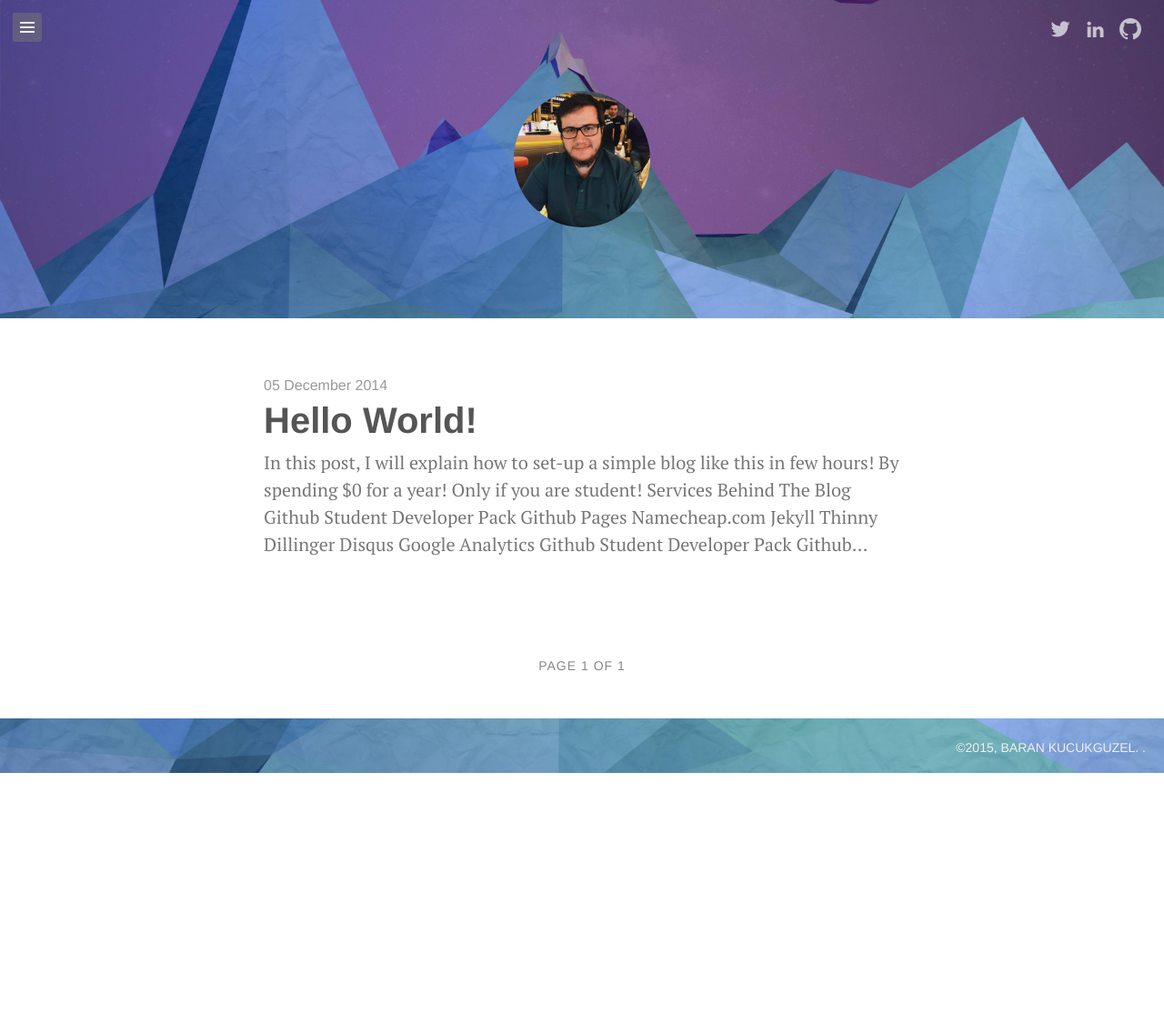
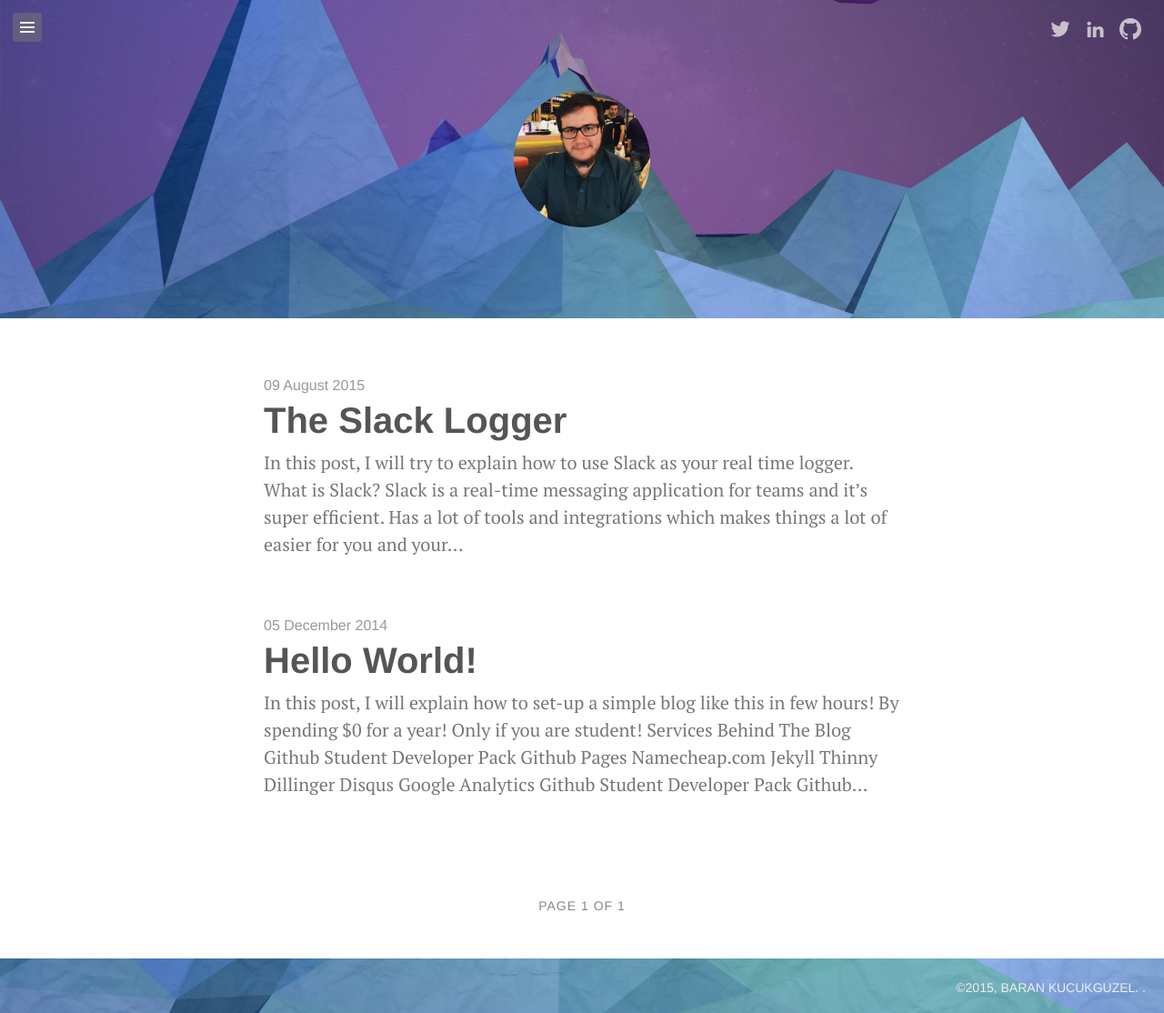
Before and after one commit to bariyu/bariyu.github.io, a Jekyll site: the page built from index.html, in a window 1280 px wide. Shown: the whole page at 91% size. Built offline with Jekyll 4.4.1, drawn with Linux system fonts in a browser that asks for light colours; Markdown is read by kramdown in place of the engine named in the settings; the list of posts is cut into pages by our own code; before the commit the page ends 900 px from its top, so only the background shows below that; some of the changed lines change nothing that is shown.

Commit message:
the slack logger post

````diff
--- a/_layouts/post.html
+++ b/_layouts/post.html
@@ -28,7 +28,7 @@ article: true
 </div>
 
 <!-- Disqus --!>
-<div id="disqus_thread"></div>
+<div id="disqus_thread" style="padding:20px;"></div>
     <script type="text/javascript">
         /* * * CONFIGURATION VARIABLES: EDIT BEFORE PASTING INTO YOUR WEBPAGE * * */
         var disqus_shortname = 'bkucukguzel'; // required: replace example with your forum shortname
--- /dev/null
+++ b/_posts/2015-08-09-the-slack-logger.md
@@ -0,0 +1,49 @@
+---
+layout: post
+title: "The Slack Logger"
+quote: Catch your bugs real time.
+image: /assets/images/slack.png
+video: false
+dark: true
+---
+In this post, I will try to explain how to use <a href="https://slack.com/" target="_blank"><b>Slack</b></a> as your real time logger.
+
+##What is Slack?
+Slack is a real-time messaging application for teams and it's super efficient. Has a lot of tools and integrations which makes things a lot of easier for you and your team.
+
+##Why use Slack as your logger?
+If you are building a web server it's very important that you should log a lot things make sure everything works fine. But how often you check your logs? Is it very easy to connect to the production server get logs and look into them? If you like to code on the production server a lot and broke a lot stuff like me, knowing these bugs real-time will help you a lot. When you start using slack as your logger you will face the errors every time and probably you are gonna fix them as soon as possible.
+
+##How to use Slack as your logger?
+Slack offers a very cool <a href="https://api.slack.com/" target="blank"><b>API</b></a> so that everyone can build their own bots easily. There are already a lot Slack integrations that you can use <a href="https://slack.com/integrations" target="_blank"><b>here</b></a>. Now I am gonna talk about building your own Slack bot. What we need to here is to get a good Slack client library here or use the Slack REST api and send your <b>ERROR</b> level logs to a channel you opened for this purpose in Slack. There are a lot open source Slack client libraries that you can use. I have used <a href="https://github.com/loisaidasam/pyslack" target="_blank"><b>pyslack</b></a> for python, it is very good and sample. Also <a href="https://github.com/nlopes/slack"><b>this one </b></a> for golang. Here is a small piece of code that I use in python and flask.
+
+```
+if not app.debug:
+    from pyslack import SlackHandler
+    slack_handler = SlackHandler('<your_slack_token_here>', '<your_slack_channel_name>',
+                                 username='server_log_bot')
+    slack_handler.setLevel(logging.ERROR) #only send error level logs
+    #here i am tagging my self in every post so that I receive a push or email in case I am not logged into slack :)
+    slack_handler.setFormatter(Formatter(
+        '@baran ```%(asctime)s %(levelname)s: %(message)s '
+        '[in %(pathname)s:%(lineno)d]```'
+    ))
+    app.logger.addHandler(slack_handler)
+```
+
+##The Use Cases
+At <a href="http://www.scorebeyond.com" target="_blank"><b>ScoreBeyond</b></a> we use the Slack logger a lot. Now I will try to explain some use cases of the Slack logger.
+
+The first and the most expected use case is sending server errors to the Slack. Here is an example of our logger sending an error to our error channel in Slack.
+
+![image](/assets/images/the-slack-logger/slack_logger_bot.png)
+
+The second use case is to log your responses which takes a lot time. Because long API response times are one the things that would effect your user's experience a lot. Here is an example of that, two requests each taking around 2 minutes and 7 seconds to respond. Thanks to having the Slack logger enabled you will catch stuff like this very easily otherwise you will need the check your logs about this or receive a user complaint about this.
+
+![image](/assets/images/the-slack-logger/slack_logger_long_response.png)
+
+##Benefits I Get By Using The Slack Logger
+1. You will directly learn your mistakes/bugs without much effort.
+2. Probably the users affected with your bugs will be much and much less hence their experience will improve a lot.
+3. You will become obsessed with your code and you will try to stop the errors coming into Slack because they will be distracting you a lot.
+4. Your teammates seeing your errors will make you feel more responsible and you will be very motivated to fix the stuff immediately.
````
Also changed, not shown: assets/images/slack.png (added), assets/images/the-slack-logger/slack_logger_bot.png (added), assets/images/the-slack-logger/slack_logger_long_response.png (added), 7 other files.
